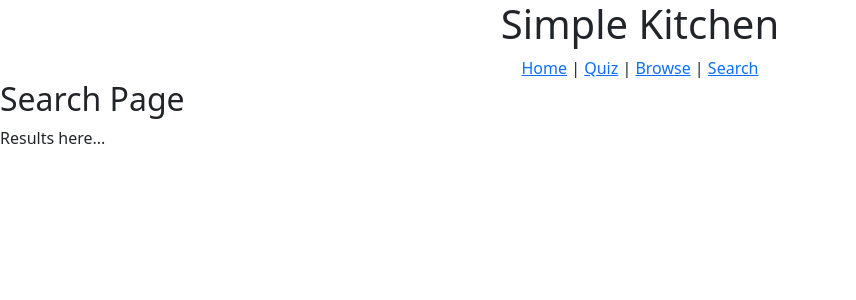
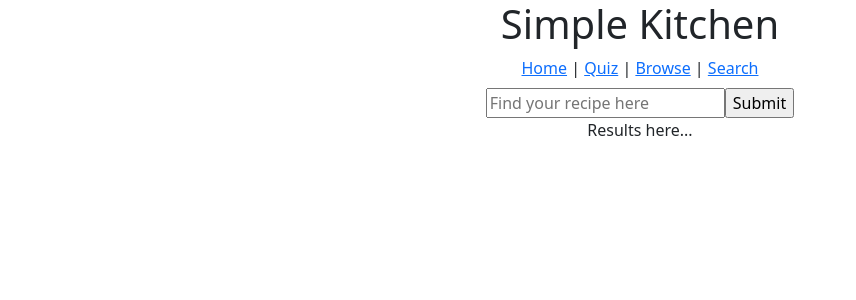
Before and after one commit to eatapancake/simple-kitchen, a React (Create React App) app: page /search in a window 1280 px wide. Shown: the top 300 px of the page, without its empty margins (0-856 px from the left). Built offline with nearby package versions, Linux system fonts and the light colour scheme.

Commit message:
Search Page Header

```diff
--- a/src/Pages/SearchPage.js
+++ b/src/Pages/SearchPage.js
@@ -1,9 +1,10 @@
 import React from "react";
+import SearchBar from "../Components/SearchBar";
 
 function SearchPage() {
   return (
-    <div>
-      <h2>Search Page</h2>
+    <div className="App">
+      <SearchBar header="" />
       <p>Results here...</p>
     </div>
   );
```
